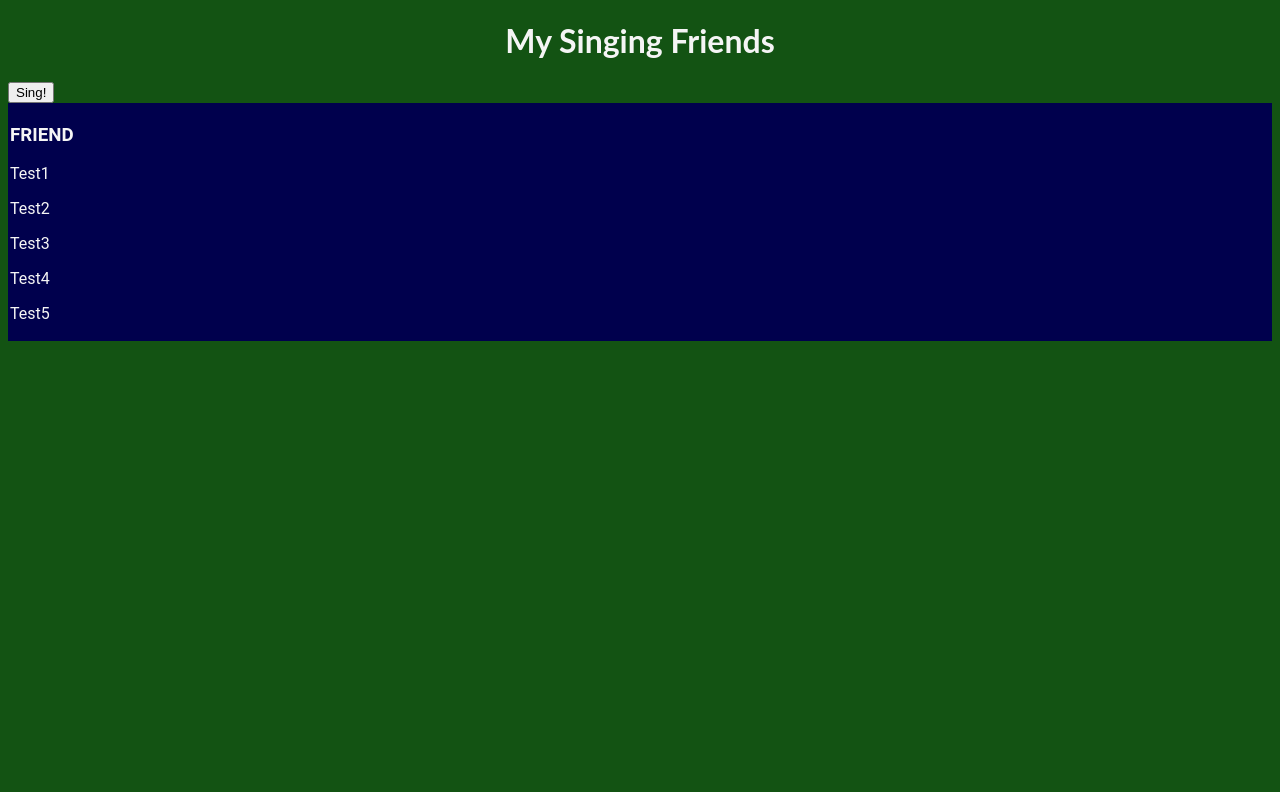
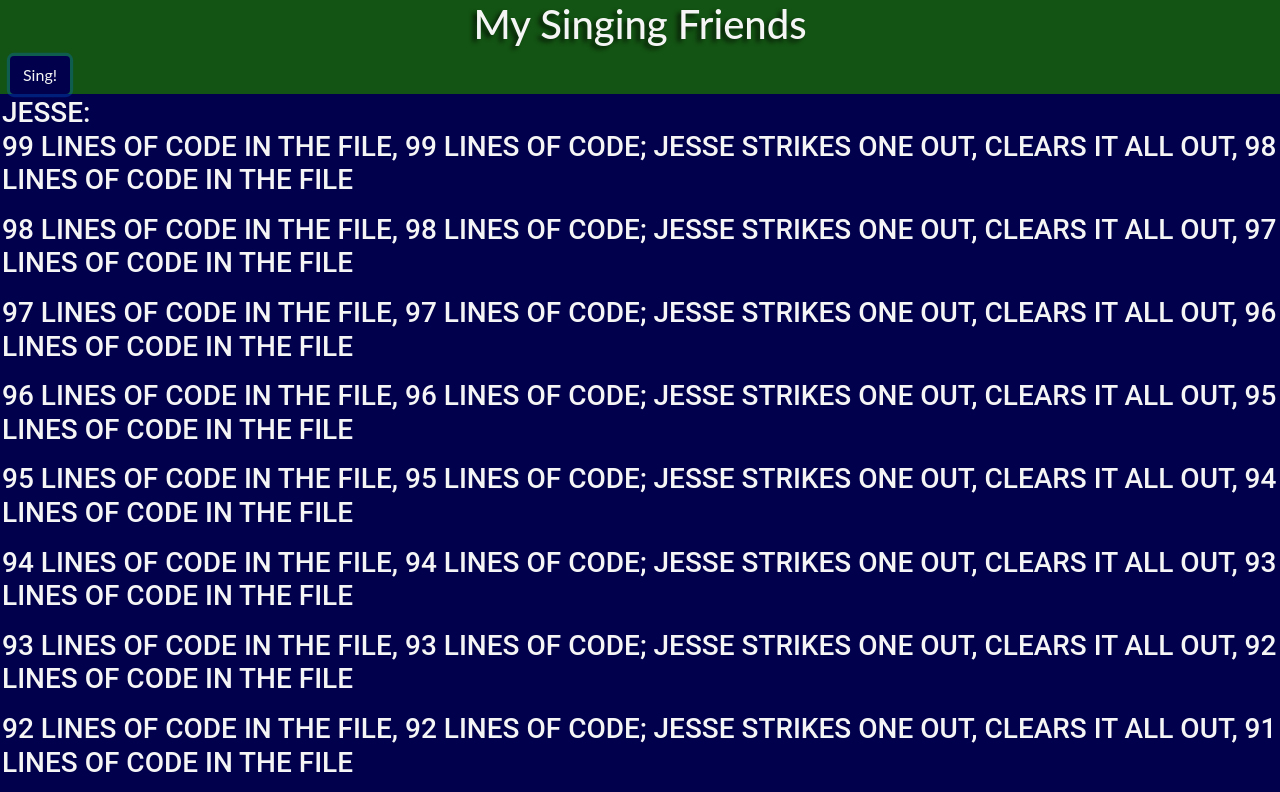
Before and after one commit to Harbison0906/99-Lines-Part-2, a plain HTML site: page index.html in a window 1280 px wide. Both pictures are taken after a click on the button "Sing!". Shown: the top 792 px of the page. Drawn offline with nearby package versions, Linux system fonts and the light colour scheme.

Commit message:
added a button and an event that creates 5 divs, each of a friend, with a heading and lines to the song.

```diff
--- a/index.html
+++ b/index.html
@@ -1,23 +1,32 @@
 <!DOCTYPE html>
 <html lang="en">
+
 <head>
-  <link rel="stylesheet" type="text/css" href="styles.css">
   <meta charset="UTF-8">
   <meta name="viewport" content="width=device-width, initial-scale=1.0">
   <meta http-equiv="X-UA-Compatible" content="ie=edge">
   <title>99 Lines of Code In The File</title>
+  <link rel="stylesheet" href="https://stackpath.bootstrapcdn.com/bootstrap/4.3.1/css/bootstrap.min.css"
+    integrity="sha384-ggOyR0iXCbMQv3Xipma34MD+dH/1fQ784/j6cY/iJTQUOhcWr7x9JvoRxT2MZw1T" crossorigin="anonymous">
+  <link rel="stylesheet" type="text/css" href="styles.css">
 </head>
+
 <body>
   <h1>My Singing Friends</h1>
-  <button class="btn">Sing!</button>
-  <div class="friend">
-    <h3>Friend</h3>
-    <p>Test1</p>
-    <p>Test2</p>
-    <p>Test3</p>
-    <p>Test4</p>
-    <p>Test5</p>
-  </div>
+
+  <button class="btn" id="sing">Sing!</button>
+
+
+  <script src="https://code.jquery.com/jquery-3.3.1.slim.min.js"
+    integrity="sha384-q8i/X+965DzO0rT7abK41JStQIAqVgRVzpbzo5smXKp4YfRvH+8abtTE1Pi6jizo"
+    crossorigin="anonymous"></script>
+  <script src="https://cdnjs.cloudflare.com/ajax/libs/popper.js/1.14.7/umd/popper.min.js"
+    integrity="sha384-UO2eT0CpHqdSJQ6hJty5KVphtPhzWj9WO1clHTMGa3JDZwrnQq4sF86dIHNDz0W1"
+    crossorigin="anonymous"></script>
+  <script src="https://stackpath.bootstrapcdn.com/bootstrap/4.3.1/js/bootstrap.min.js"
+    integrity="sha384-JjSmVgyd0p3pXB1rRibZUAYoIIy6OrQ6VrjIEaFf/nJGzIxFDsf4x0xIM+B07jRM"
+    crossorigin="anonymous"></script>
   <script src="scripts.js"></script>
 </body>
+
 </html>
--- a/scripts.js
+++ b/scripts.js
@@ -1,15 +1,33 @@
+let btn = document.getElementById('sing');
 
+
+btn.addEventListener('click', function () {
 
   let friends = ['Jesse', 'Clark', 'Dub', 'Jake', 'Jonathan'];
 
-for (let i=0; i < friends.length; i++) {
-  console.log(friends[i].toUpperCase() + ':');
-  for (let x=99; x >= 1; x--) {
+  for (let i = 0; i < friends.length; i++) {
+
+    let div = document.createElement('div');
+    div.classList.add('friend');
+    let friendHeading = document.createElement('h3');
+    friendHeading.textContent = friends[i].toUpperCase() + ':';
+    div.appendChild(friendHeading);
+    document.body.appendChild(div);
+    // console.log(friends[i].toUpperCase() + ':');
+    for (let x = 99; x >= 1; x--) {
+      let lineA = document.createElement('p');
+      lineA.textContent = (x + ' line of code in the file, ' + x + ' line of code; ' + friends[i] + ' strikes one out, clears it all out, no more lines of code in the file.')
       if (x === 1) {
-     console.log(x + ' line of code in the file, ' + x + ' line of code; ' + friends[i] + ' strikes one out, clears it all out, no more lines of code in the file');
+        friendHeading.appendChild(lineA);
+        //  console.log(x + ' line of code in the file, ' + x + ' line of code; ' + friends[i] + ' strikes one out, clears it all out, no more lines of code in the file');
       } else {
         let next = (x - 1);
-     console.log(x + ' lines of code in the file, ' + x + ' lines of code; ' + friends[i] + ' strikes one out, clears it all out, ' + next + ' lines of code in the file');
+        let lineB = document.createElement('p');
+        lineB.textContent = (x + ' lines of code in the file, ' + x + ' lines of code; ' + friends[i] + ' strikes one out, clears it all out, ' + next + ' lines of code in the file');
+
+        friendHeading.appendChild(lineB);
+        //  console.log(x + ' lines of code in the file, ' + x + ' lines of code; ' + friends[i] + ' strikes one out, clears it all out, ' + next + ' lines of code in the file');
       }
     }
   }
+});
--- a/styles.css
+++ b/styles.css
@@ -1,11 +1,20 @@
 body {
   background-color: #135313;
+}
+
+.btn {
+  color: #F5F5F5;
+  font-family: 'Lato', sans-serif;
+  background-color: #00004d;
+  box-shadow: -2px 3px 4px rgba(0,0,0,0.6);
+  margin-left: 10px;
 }
 
 h1 {
   color: #F5F5F5;
   text-align: center;
   font-family: 'Lato', sans-serif;
+  text-shadow: -4px 3px 4px rgba(0,0,0,0.6);
 
 }
 
@@ -21,4 +30,5 @@ div > h3 {
 }
  div > p {
    color: #F5F5F5;
+   text-transform: none;
  }
```
Lines whose indentation alone changed are shown as unchanged.
